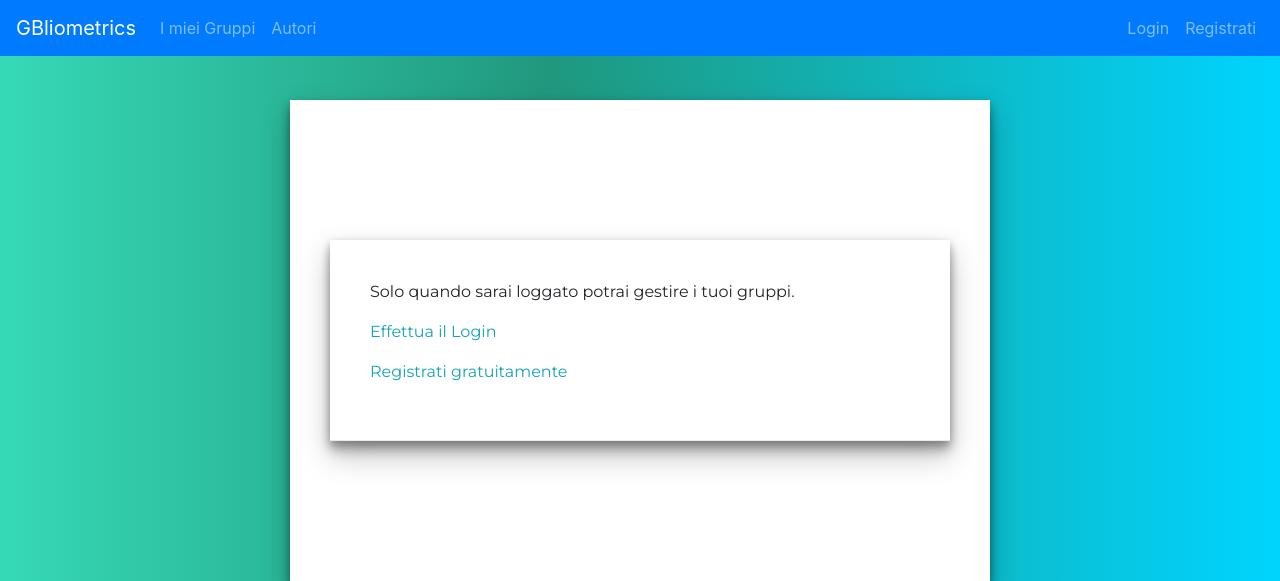
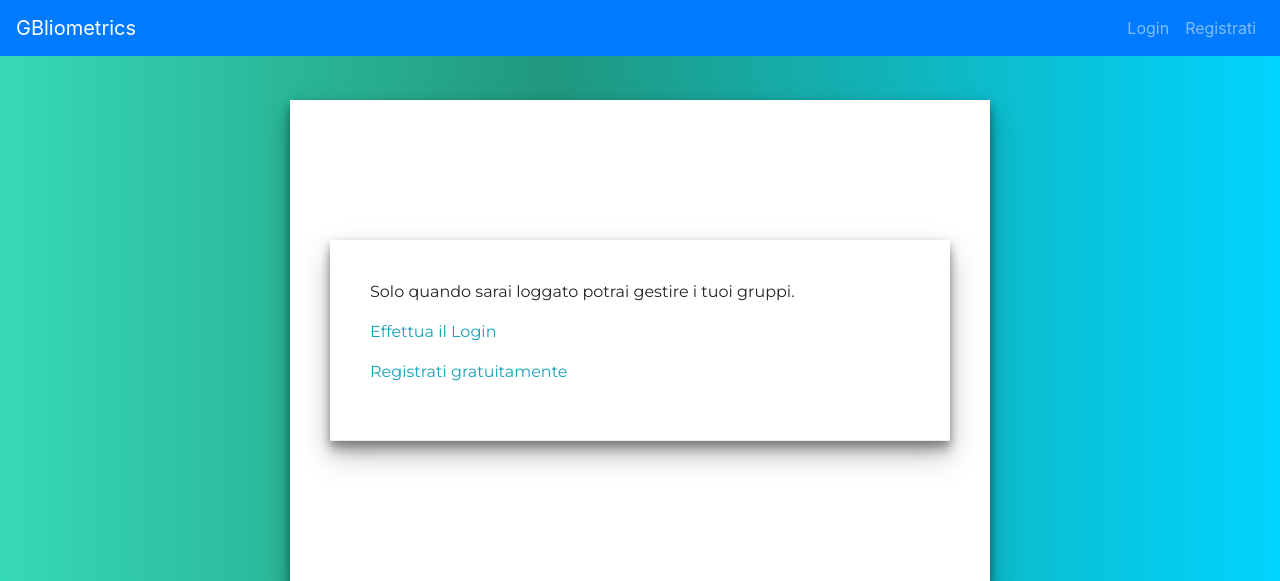
Before and after one commit to FilippoBordogna/Tesi, a Django app: page / in a window 1280 px wide. Shown: the top 581 px of the page. Run offline with Django 3.2, Linux system fonts and the light colour scheme; parts of the project's set-up code (start-up, migrations or seed data) failed here and were passed over; some libraries are stand-ins or nearby versions.

Commit message:
Aggiornato il controllo della URL della richiesta per determinare quale parte del nav rendere attiva

```diff
--- a/produzione_scientifica/frontend/templates/frontend/components/navbar.html
+++ b/produzione_scientifica/frontend/templates/frontend/components/navbar.html
@@ -1,7 +1,9 @@
 <nav class="navbar navbar-expand-sm bg-primary navbar-dark fixed-top">
     <a class="navbar-brand" href="{% url 'frontend:home' %}">GBliometrics</a>
+
+    {% if user.is_authenticated %}
         <ul class="navbar-nav">
-        {% if request.path == "/groups" %}
+            {% if "/groups/" in request.path %}
                 <li class="nav-item active">
             {% else %}
                 <li class="nav-item">
@@ -13,11 +15,9 @@
             {% else %}
                 <li class="nav-item">
             {% endif %}
-            <a class="nav-link" href="#">Autori</a>
+                <a class="nav-link" href="#">Cerca Autori</a>
             </li>
         </ul>
-
-    {% if user.is_authenticated %}
         <ul class="navbar-nav ml-auto">
             <li class="nav-item dropdown">
                 <a class="nav-link dropdown-toggle" href="#" id="navbardrop" data-toggle="dropdown">
```
Lines whose indentation alone changed are shown as unchanged.
